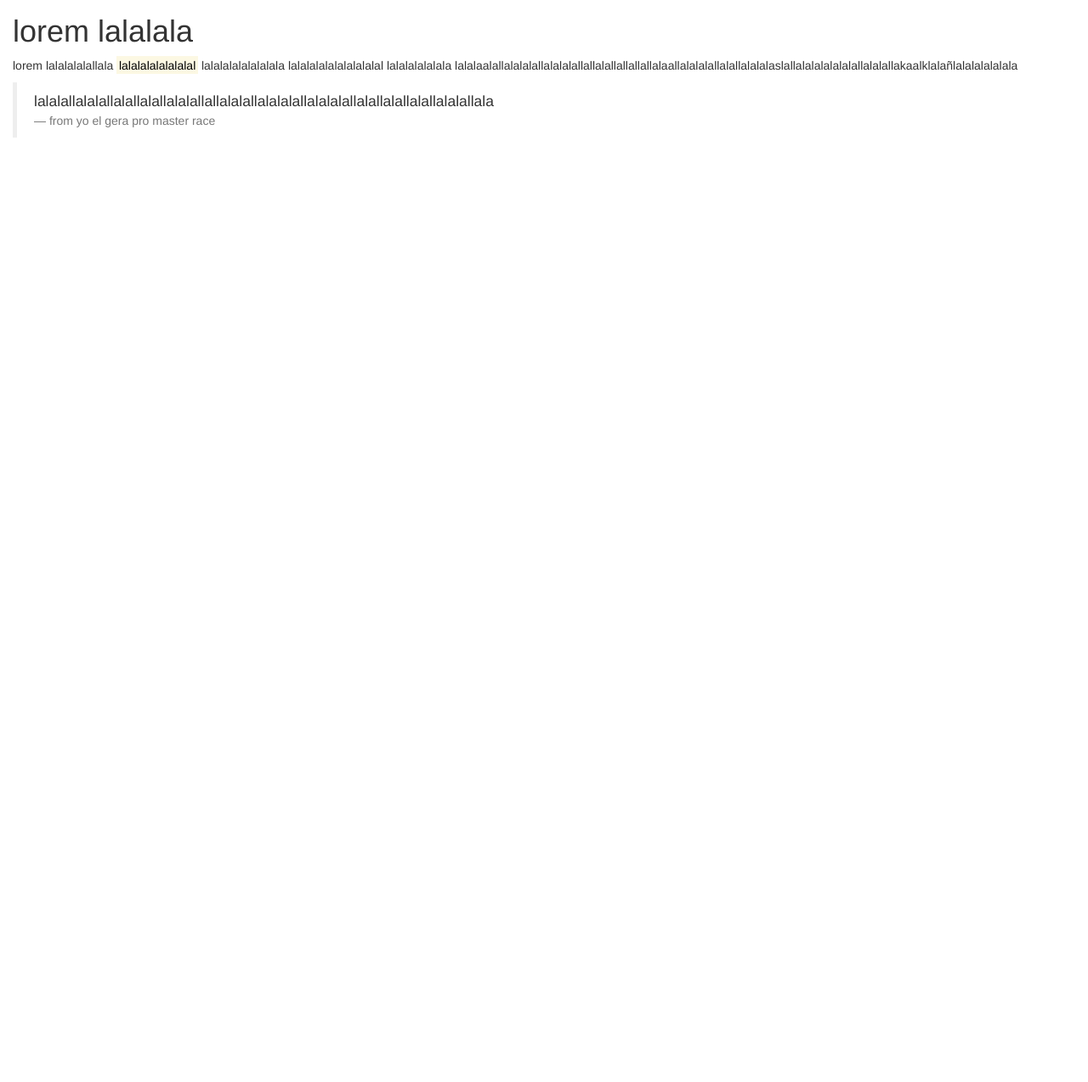
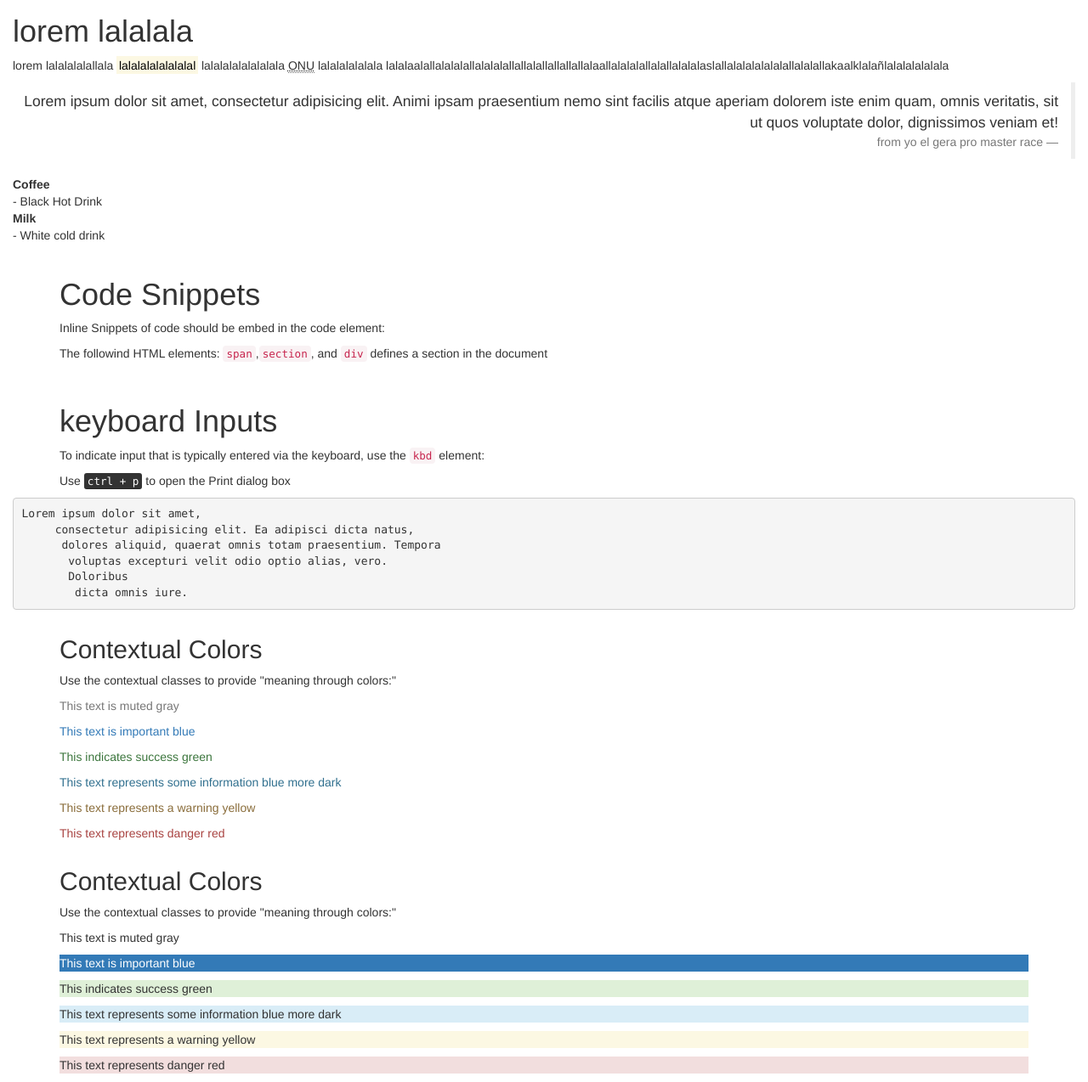
Before and after one commit to SpruceFlea53/UnitIICss, a plain HTML site: page bootstrapex/Index.html in a window 1280 px wide. Shown: the part 918-2192 px from the top of the page at 85% size. Before the commit the page ends 1100 px from the top, so only its background shows below. Drawn offline with nearby package versions, Linux system fonts and the light colour scheme.

Commit message:
abbr, code, dt, dd, kbd, dl, pre, text-color, bg-color

```diff
--- a/bootstrapex/Index.html
+++ b/bootstrapex/Index.html
@@ -65,11 +65,63 @@
 
 	<div class="container-fluid">
 	<h1>lorem lalalala</h1>
-	<p>lorem lalalalalallala <mark>lalalalalalalalal</mark> lalalalalalalalala <abbr>lalalalalalalalalalal</abbr> lalalalalalala lalalaalallalalalallalalalallallalallallallallalaallalalalallalallalalalaslallalalalalalalallalalallakaalklalañlalalalalalala</p> <!-- abbr abreviacion de un elemento y mark es resaltado, blockquote se hace una cita de un texto-->
-	<blockquote>
-		lalalallalalallalallalallalalallallalalallalalalallalalalallalallalallalallalalallala
+	<p>lorem lalalalalallala <mark>lalalalalalalalal</mark> lalalalalalalalala <abbr title="Organizacion de las Naciones Unidas">ONU</abbr> lalalalalalala lalalaalallalalalallalalalallallalallallallallalaallalalalallalallalalalaslallalalalalalalallalalallakaalklalañlalalalalalala</p> <!-- abbr abreviacion de un elemento y mark es resaltado, blockquote se hace una cita de un texto, el footer es para el autor, etc etc, el reverse lo alinea del otro lado-->
+	<blockquote class="blockquote-reverse">
+		Lorem ipsum dolor sit amet, consectetur adipisicing elit. Animi ipsam praesentium nemo sint facilis atque aperiam dolorem iste enim quam, omnis veritatis, sit ut quos voluptate dolor, dignissimos veniam et!
 		<footer>from yo el gera pro master race</footer>
 	</blockquote>
+
+	<dl> <!--es una segunda forma de generar algunas listas, dt titulo, dd lo que va debajo del titulo, dl es un lista con estilo o estilada -->
+		<dt>Coffee</dt>
+		<dd>- Black Hot Drink</dd>
+		<dt>Milk</dt>
+		<dd>- White cold drink</dd>
+	</dl>
+
+    <div class="container">
+    	<h1>Code Snippets</h1>
+    	<p>Inline Snippets of code should be embed in the code element:</p>
+    	<p>The followind HTML elements: <code>span</code>,<code>section</code>, and <code>div</code> defines a section in the document</p> <!-- el code ponela etiqueta solo para mencionarla, sin que se use-->
+        <br>
+        <h1>keyboard Inputs</h1>
+    	<p>To indicate input that is typically entered via the keyboard, use the <code>kbd</code> element:</p>
+    	<p>Use <kbd>ctrl + p</kbd> to open the Print dialog box</p> <!-- kbd es keyboard y es para indicar un comando-->
+
+    </div>
+
+    <pre>Lorem ipsum dolor sit amet,
+     consectetur adipisicing elit. Ea adipisci dicta natus,
+      dolores aliquid, quaerat omnis totam praesentium. Tempora
+       voluptas excepturi velit odio optio alias, vero.
+       Doloribus
+        dicta omnis iure.</pre> <!--esta etiqueta sirven para poner lineas de codigo, muestra el texto tal cual con los espacios y todo -->
+
+
 </div>
+
+<div class="container">
+	<h2>Contextual Colors</h2>
+	<p>Use the contextual classes to provide "meaning through colors:"</p>
+	<p class="text-muted">This text is muted gray</p>
+	<p class="text-primary">This text is important blue</p>
+	<p class="text-success">This indicates success green</p>
+	<p class="text-info">This text represents some information blue more dark </p>
+	<p class="text-warning">This text represents a warning yellow</p>
+	<p class="text-danger">This text represents danger red</p>
+</div>
+
+<div class="container">
+	<h2>Contextual Colors</h2>
+	<p>Use the contextual classes to provide "meaning through colors:"</p>
+	<p class="bg-muted">This text is muted gray</p>
+	<p class="bg-primary">This text is important blue</p>
+	<p class="bg-success">This indicates success green</p>
+	<p class="bg-info">This text represents some information blue more dark </p>
+	<p class="bg-warning">This text represents a warning yellow</p>
+	<p class="bg-danger">This text represents danger red</p>
+	<!-- esto es para resaltar texto un poco, con el comando bg nos da toda la linea de color no solo el texto-->
+</div>
+
+
 </body>
 </html>
```
